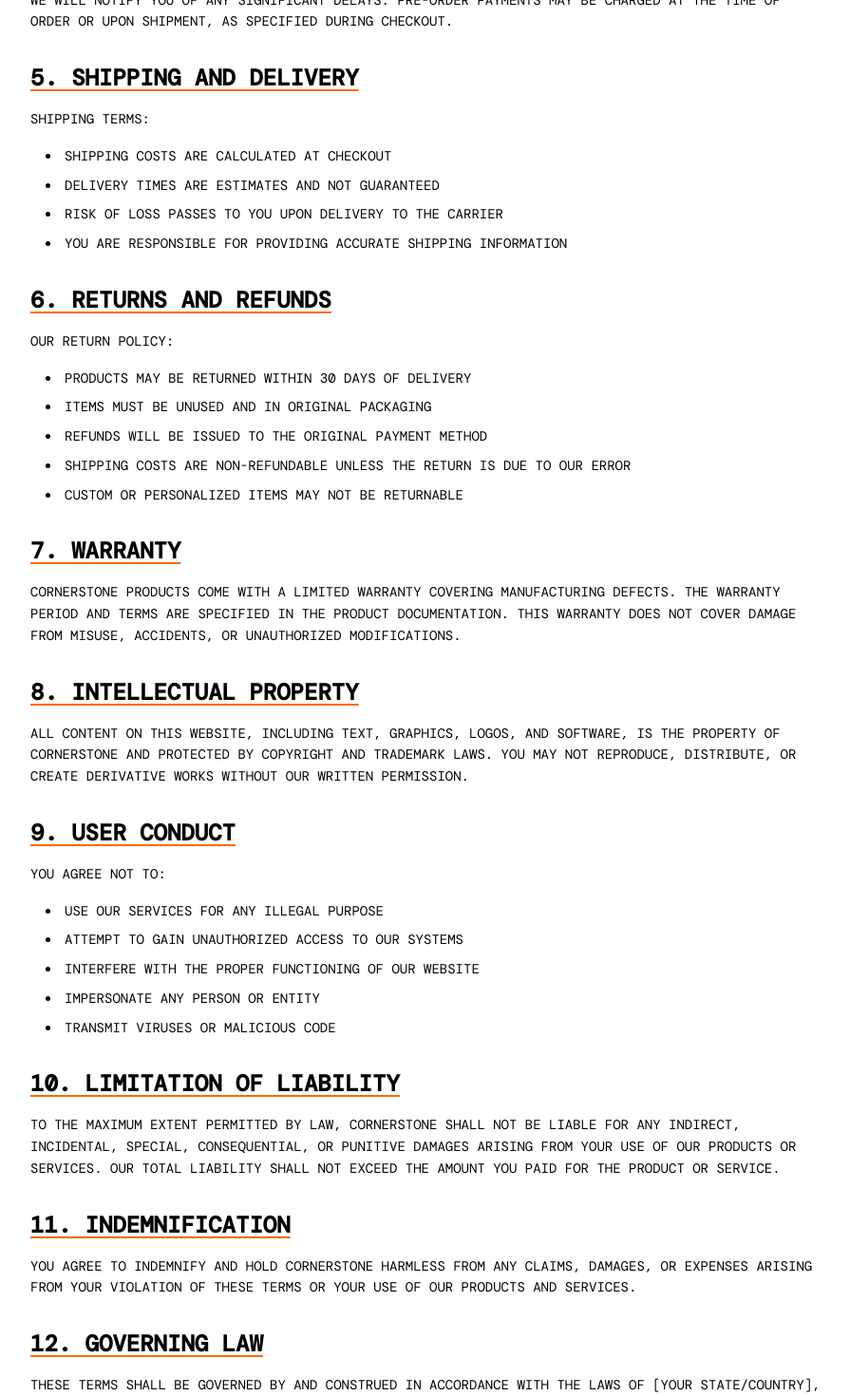
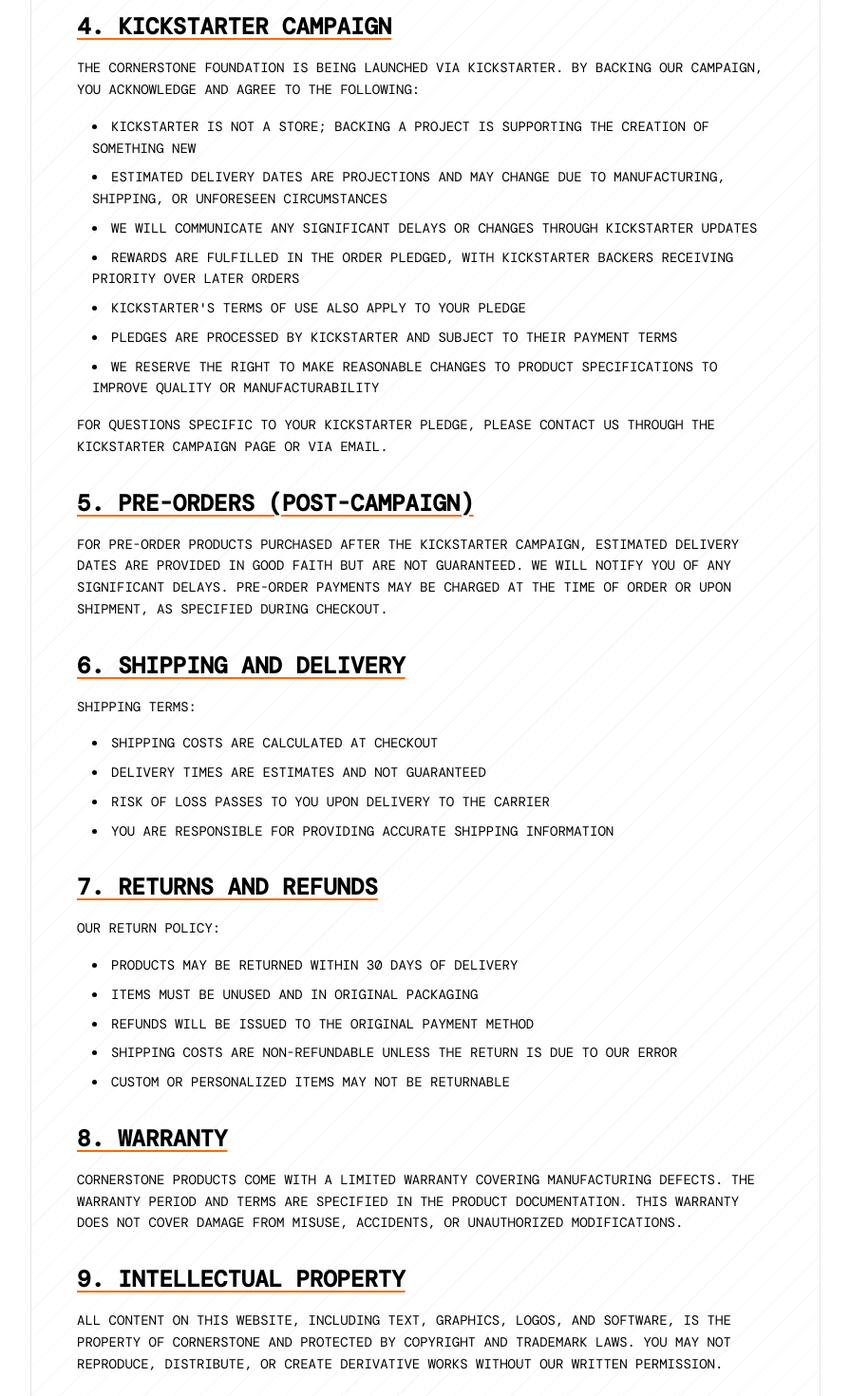
Before and after one commit to grsszne/cornerstonesh, a Next.js app: page /terms in a window 1280 px wide. Shown: the part 1020-2490 px from the top of the page at 95% size, without its empty margins (192-1087 px from the left). Built offline with nearby package versions, Linux system fonts and the light colour scheme; a web font is replaced by a local one.

Commit message:
Styling.

```diff
--- a/src/app/terms/page.js
+++ b/src/app/terms/page.js
@@ -12,7 +12,16 @@ export default function TermsPage() {
       <Navigation />
       <main className="min-h-screen bg-white dark:bg-black text-black dark:text-white pt-20 pb-16">
         <div className="max-w-4xl mx-auto px-4 sm:px-6 lg:px-8">
-          <div className="py-12">
+            <div className="py-12 relative border border-black/10 dark:border-white/10 overflow-hidden">
+              {/* Diagonal lines background - only behind text content */}
+              <div
+                className="absolute inset-0 opacity-[0.03] dark:opacity-[0.08] pointer-events-none"
+                style={{
+                  backgroundImage: 'repeating-linear-gradient(315deg, transparent, transparent 20px, currentColor 20px, currentColor 21px)',
+                }}
+              />
+
+              <div className="relative z-10 p-8 md:p-12">
                 <Link
                   href="/"
                   className="inline-flex items-center text-sm font-mono hover:opacity-70 transition-opacity mb-8"
@@ -20,7 +29,7 @@ export default function TermsPage() {
                   &lt; Back to Home
                 </Link>
 
-            <h1 className="text-4xl md:text-5xl font-bold tracking-tight mb-4">
+                <h1 className="text-4xl md:text-5xl font-medium tracking-tight mb-4">
                   Terms of Service
                 </h1>
                 <p className="font-mono text-sm text-black/60 dark:text-white/60 mb-12">
@@ -70,16 +79,37 @@ export default function TermsPage() {
 
               <section>
                 <h2 className="text-2xl font-bold mb-4 underline decoration-2 decoration-orange-500 underline-offset-4">
-                  4. Pre-Orders
+                  4. Kickstarter Campaign
                 </h2>
-                <p>
-                  For pre-order products, estimated delivery dates are provided in good faith but are not guaranteed. We will notify you of any significant delays. Pre-order payments may be charged at the time of order or upon shipment, as specified during checkout.
+                <p className="mb-4">
+                  The Cornerstone Foundation is being launched via Kickstarter. By backing our campaign, you acknowledge and agree to the following:
+                </p>
+                <ul className="list-disc list-inside space-y-2 ml-4">
+                  <li>Kickstarter is not a store; backing a project is supporting the creation of something new</li>
+                  <li>Estimated delivery dates are projections and may change due to manufacturing, shipping, or unforeseen circumstances</li>
+                  <li>We will communicate any significant delays or changes through Kickstarter updates</li>
+                  <li>Rewards are fulfilled in the order pledged, with Kickstarter backers receiving priority over later orders</li>
+                  <li>Kickstarter's Terms of Use also apply to your pledge</li>
+                  <li>Pledges are processed by Kickstarter and subject to their payment terms</li>
+                  <li>We reserve the right to make reasonable changes to product specifications to improve quality or manufacturability</li>
+                </ul>
+                <p className="mt-4">
+                  For questions specific to your Kickstarter pledge, please contact us through the Kickstarter campaign page or via email.
                 </p>
               </section>
 
               <section>
                 <h2 className="text-2xl font-bold mb-4 underline decoration-2 decoration-orange-500 underline-offset-4">
-                  5. Shipping and Delivery
+                  5. Pre-Orders (Post-Campaign)
+                </h2>
+                <p>
+                  For pre-order products purchased after the Kickstarter campaign, estimated delivery dates are provided in good faith but are not guaranteed. We will notify you of any significant delays. Pre-order payments may be charged at the time of order or upon shipment, as specified during checkout.
+                </p>
+              </section>
+
+              <section>
+                <h2 className="text-2xl font-bold mb-4 underline decoration-2 decoration-orange-500 underline-offset-4">
+                  6. Shipping and Delivery
                 </h2>
                 <p className="mb-4">
                   Shipping terms:
@@ -94,7 +124,7 @@ export default function TermsPage() {
 
               <section>
                 <h2 className="text-2xl font-bold mb-4 underline decoration-2 decoration-orange-500 underline-offset-4">
-                  6. Returns and Refunds
+                  7. Returns and Refunds
                 </h2>
                 <p className="mb-4">
                   Our return policy:
@@ -110,7 +140,7 @@ export default function TermsPage() {
 
               <section>
                 <h2 className="text-2xl font-bold mb-4 underline decoration-2 decoration-orange-500 underline-offset-4">
-                  7. Warranty
+                  8. Warranty
                 </h2>
                 <p>
                   Cornerstone products come with a limited warranty covering manufacturing defects. The warranty period and terms are specified in the product documentation. This warranty does not cover damage from misuse, accidents, or unauthorized modifications.
@@ -119,7 +149,7 @@ export default function TermsPage() {
 
               <section>
                 <h2 className="text-2xl font-bold mb-4 underline decoration-2 decoration-orange-500 underline-offset-4">
-                  8. Intellectual Property
+                  9. Intellectual Property
                 </h2>
                 <p>
                   All content on this website, including text, graphics, logos, and software, is the property of Cornerstone and protected by copyright and trademark laws. You may not reproduce, distribute, or create derivative works without our written permission.
@@ -128,7 +158,7 @@ export default function TermsPage() {
 
               <section>
                 <h2 className="text-2xl font-bold mb-4 underline decoration-2 decoration-orange-500 underline-offset-4">
-                  9. User Conduct
+                  10. User Conduct
                 </h2>
                 <p className="mb-4">
                   You agree not to:
@@ -144,7 +174,7 @@ export default function TermsPage() {
 
               <section>
                 <h2 className="text-2xl font-bold mb-4 underline decoration-2 decoration-orange-500 underline-offset-4">
-                  10. Limitation of Liability
+                  11. Limitation of Liability
                 </h2>
                 <p>
                   To the maximum extent permitted by law, Cornerstone shall not be liable for any indirect, incidental, special, consequential, or punitive damages arising from your use of our products or services. Our total liability shall not exceed the amount you paid for the product or service.
@@ -153,7 +183,7 @@ export default function TermsPage() {
 
               <section>
                 <h2 className="text-2xl font-bold mb-4 underline decoration-2 decoration-orange-500 underline-offset-4">
-                  11. Indemnification
+                  12. Indemnification
                 </h2>
                 <p>
                   You agree to indemnify and hold Cornerstone harmless from any claims, damages, or expenses arising from your violation of these Terms or your use of our products and services.
@@ -162,7 +192,7 @@ export default function TermsPage() {
 
               <section>
                 <h2 className="text-2xl font-bold mb-4 underline decoration-2 decoration-orange-500 underline-offset-4">
-                  12. Governing Law
+                  13. Governing Law
                 </h2>
                 <p>
                   These Terms shall be governed by and construed in accordance with the laws of [Your State/Country], without regard to its conflict of law provisions.
@@ -171,7 +201,7 @@ export default function TermsPage() {
 
               <section>
                 <h2 className="text-2xl font-bold mb-4 underline decoration-2 decoration-orange-500 underline-offset-4">
-                  13. Changes to Terms
+                  14. Changes to Terms
                 </h2>
                 <p>
                   We reserve the right to modify these Terms at any time. Changes will be effective immediately upon posting to this page. Your continued use of our services after changes constitutes acceptance of the modified Terms.
@@ -180,7 +210,7 @@ export default function TermsPage() {
 
               <section>
                 <h2 className="text-2xl font-bold mb-4 underline decoration-2 decoration-orange-500 underline-offset-4">
-                  14. Contact Information
+                  15. Contact Information
                 </h2>
                 <p>
                   For questions about these Terms, please contact us at:
@@ -193,6 +223,7 @@ export default function TermsPage() {
             </div>
             </div>
           </div>
+        </div>
       </main>
     </>
   );
--- a/src/components/AsciiArt.jsx
+++ b/src/components/AsciiArt.jsx
@@ -6,7 +6,7 @@ export default function AsciiArt({ width = 80, height = 24, numCircles = 8 }) {
   const [art, setArt] = useState([]);
 
   useEffect(() => {
-    const chars = " .....~~~~==cesrnto*$#%";
+    const chars = "  .  .. .......~~~~==cesrnto*$#%";
 
     // Pre-generate circles with squared radius for faster distance checks
     const circles = [];
@@ -83,7 +83,7 @@ export default function AsciiArt({ width = 80, height = 24, numCircles = 8 }) {
   }, [width, height, numCircles]);
 
   return (
-    <div className="font-mono text-xs leading-none whitespace-pre overflow-hidden opacity-10 dark:opacity-20 select-none pointer-events-none" aria-hidden="true">
+    <div className="font-mono text-xs leading-none whitespace-pre overflow-hidden opacity-[15%] dark:opacity-20 select-none pointer-events-none" aria-hidden="true">
       {art}
     </div>
   );
--- a/src/components/Footer.jsx
+++ b/src/components/Footer.jsx
@@ -86,7 +86,7 @@ export default function Footer() {
         </div>
       </div>
       <div className="absolute top-0 right-0 pointer-events-none">
-        <AsciiArt width={300} height={30} numCircles={25}/>
+        <AsciiArt width={300} height={40} numCircles={65}/>
       </div>
     </footer>
   );
--- a/src/components/FoundationHero.jsx
+++ b/src/components/FoundationHero.jsx
@@ -7,7 +7,7 @@ export default function FoundationHero() {
       <div className="max-w-7xl mx-auto w-full relative z-10">
         <div className="space-y-2">
           <h2 className="text-sm md:text-base font-mono uppercase tracking-widest mb-4">
-            The Cornerstone Foundation
+          Cornerstone &gt; Foundation
           </h2>
           <h1 className="text-[12vw] leading-[0.8] font-medium tracking-tighter break-words">
             Build Your
```
Also changed, not shown: src/app/privacy/page.js (+12 -2 lines). Lines whose indentation alone changed are shown as unchanged.
